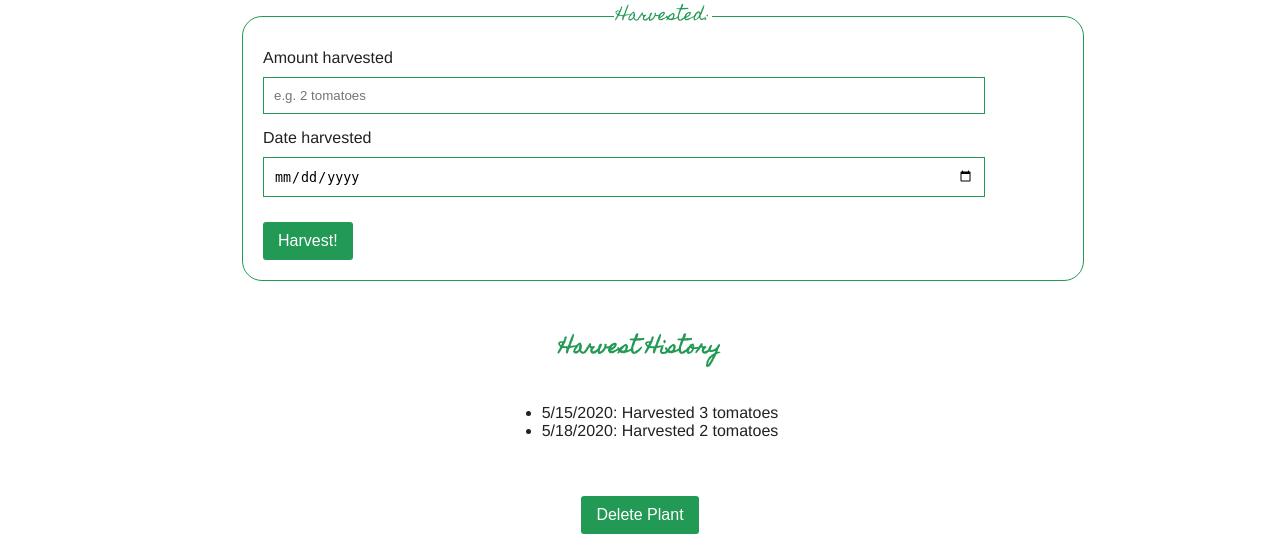
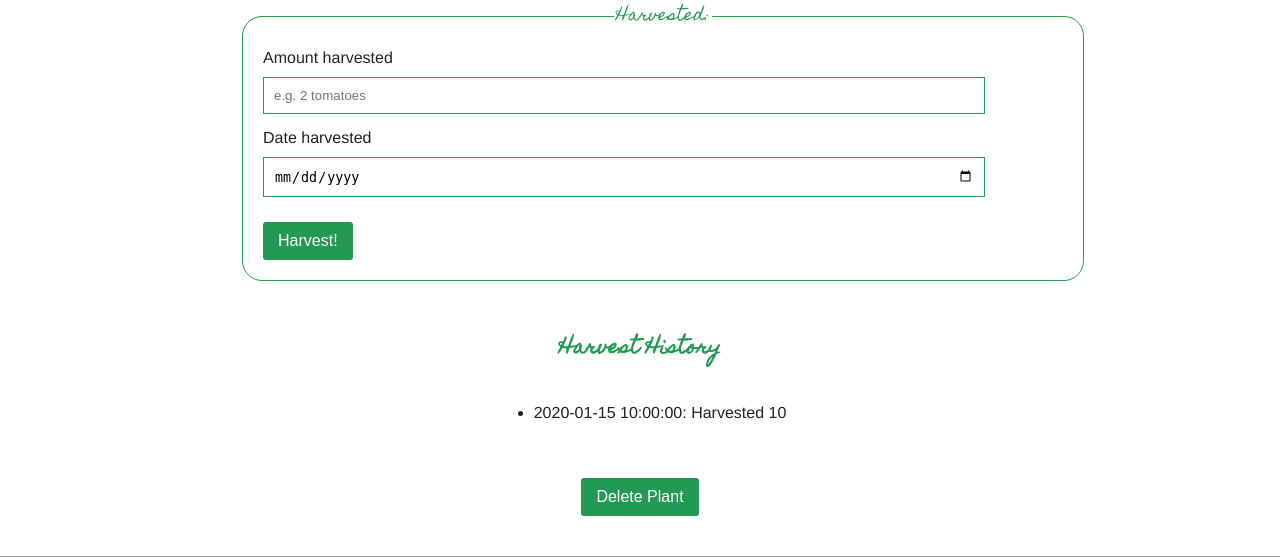
Before and after one commit to lougoncharenko/Plant_Collection_Web_Application, a Flask app: template templates/detail.html in a window 1280 px wide; the page is wider, and only the part inside the window is pictured. Shown: the part 1340-1897 px from the top of that part. Run offline with Flask 2, Linux system fonts and the light colour scheme; the template is opened without the code that fills it: most values are stand-ins (such as "Sample title", 1, 10 or a date in 2020); grey boxes marked "Sample" are stand-in pictures; some libraries are stand-ins or nearby versions; grey boxes are pictures that could not be loaded.

Commit message:
looped through harvest collection to display harvests

```diff
--- a/templates/detail.html
+++ b/templates/detail.html
@@ -48,14 +48,16 @@
         #}
         <section id="harvest-history">
             <h3>Harvest History</h3>
+            {% for harvest in harvests %}
+            <ul>
+                <li>{{harvest.date}}: Harvested {{harvest.quantity}}</li>
+            </ul>
 
-            <ul>
-                <li>5/15/2020: Harvested 3 tomatoes</li>
-                <li>5/18/2020: Harvested 2 tomatoes</li>
-            </ul>
+            {% endfor %}
+
         </section>
 
-        <form action="/delete/123456" method='POST' id="delete-form" onsubmit="return confirm_delete()">
+        <form action="/delete/{{plant._id}}" method='POST' id="delete-form" onsubmit="return confirm_delete()">
             <input type="submit" class="nav" onclick="delete_modal()" value="Delete Plant">
         </form>
 </main>
```
